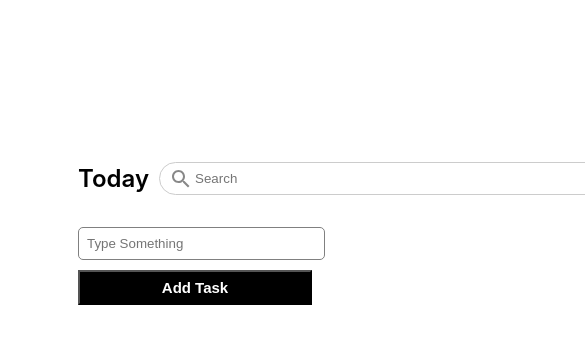
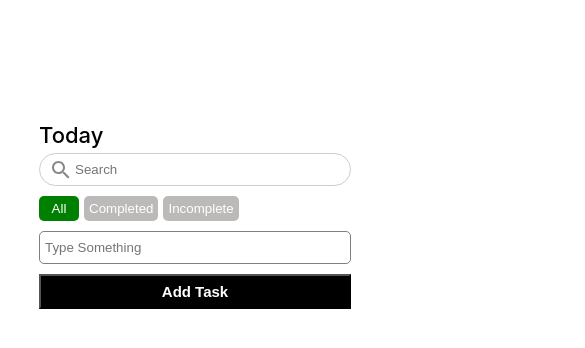
Before and after one commit to harsh6975/Todo, a React (Create React App) app: page / in a window 390 px wide. Shown: the top 348 px of the page, 585 px wide, since content can reach past the window. Built offline with nearby package versions, Linux system fonts and the light colour scheme.

Commit message:
responsive

```diff
--- a/src/assets/css/Home.module.css
+++ b/src/assets/css/Home.module.css
@@ -1,6 +1,5 @@
 .home {
     background-color: white;
-    min-height: 75vh;
     margin: auto;
     margin-top: 100px;
     border-radius: 8px;
@@ -18,17 +17,17 @@
     display: flex;
     align-items: center;
     justify-content: space-between;
-    margin-top: 40px;
     width: 100%;
 }
 
 .heading p{
-    font-size: 24px;
-    font-weight: 600;
-    margin-right: 10px;
+    font-size: 22px;
+    font-weight: 500;
+    margin-right: 5px;
 }
 
 .search_input {
+    flex:2;
     position: relative;
     display: flex;
     align-items: center;
@@ -43,7 +42,7 @@
 
 .input_field {
     padding: 8px 12px 8px 35px;
-    width: 450px;
+    width: 100%;
     border: 1px solid #ccc;
     border-radius: 40px;
     outline: none;
@@ -58,7 +57,6 @@
     color: white;
     padding: 5px;
     margin-left: 5px;
-    margin-right: 5px;
     border: 0px;
     min-width: 40px;
     cursor: pointer;
@@ -85,20 +83,14 @@
     height: 35px;
 }
 
-.textarea{
-    width: 95%;
-    margin-bottom:10px;
-    padding: 8px;
-    border-radius: 4px;
-    border: 1px solid #ccc
-}
-
 .textInput{
-    width: 98%;
-    padding: 8px;
+    width: 100%;
     border: 1px solid gray;
     margin-top: 10px;
     border-radius: 5px;
+    height: 33px;
+    padding-left: 5px;
+    box-sizing: border-box;
 }
 
 .textInputError{
@@ -109,3 +101,25 @@
     color:rgb(250, 65, 65);
     font-size: 14px;
 }
+
+@media screen and (max-width:768px) {
+    .content{
+        width: 80%;
+    }
+    .heading{
+        flex-direction: column;
+        justify-content: space-around;
+        align-items: flex-start;
+    }
+    .heading p{
+        margin-bottom: 5px;
+    }
+    .search_input{
+        min-width: 100%;
+    }
+    .button{
+        margin-left: 0;
+        margin-right: 5px;
+        margin-top: 10px;
+    }
+}
--- a/src/assets/css/Task.module.css
+++ b/src/assets/css/Task.module.css
@@ -8,15 +8,14 @@
     justify-content: space-between;
     border: 1px solid gray;
     flex-direction: row;
-    padding-left: 5px;
-    padding-right: 5px;
     border-radius: 5px;
     margin-top: 10px;
     margin-bottom: 10px;
-    width: 99%;
+    width: 100%;
     height: 33px;
     background-color: #fafafa;
     cursor: pointer;
+    box-sizing: border-box;
 }
 
 .container_active{
@@ -37,15 +36,18 @@
 
 .completeIcon{
     font-size: 16px;
-    color:green
+    color:green;
+    margin-left: 5px;
 }
 
 .incompleteIcon{
     font-size: 16px;
-    color:gray
+    color:gray;
+    margin-left: 5px;
 }
 
 .closeIcon{
     font-size: 16px;
     color: gray;
+    margin-right: 5px;
 }
```
